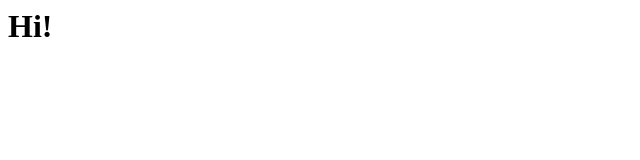
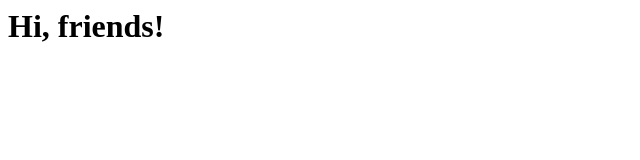
Before and after one commit to ismarus2007/LearnCSS, a plain HTML site: page index.html in a window 1280 px wide. Shown: the whole page, without its empty margins (0-640 px from the left). Drawn offline with Linux system fonts and the light colour scheme.

Commit message:
modified:   index.html

```diff
--- a/index.html
+++ b/index.html
@@ -7,6 +7,6 @@
     <script>
       alert("Hello, world!")
     </script>
-    <h1>Hi!</h1>
+    <h1>Hi, friends!</h1>
   </body>
 </html>
```
